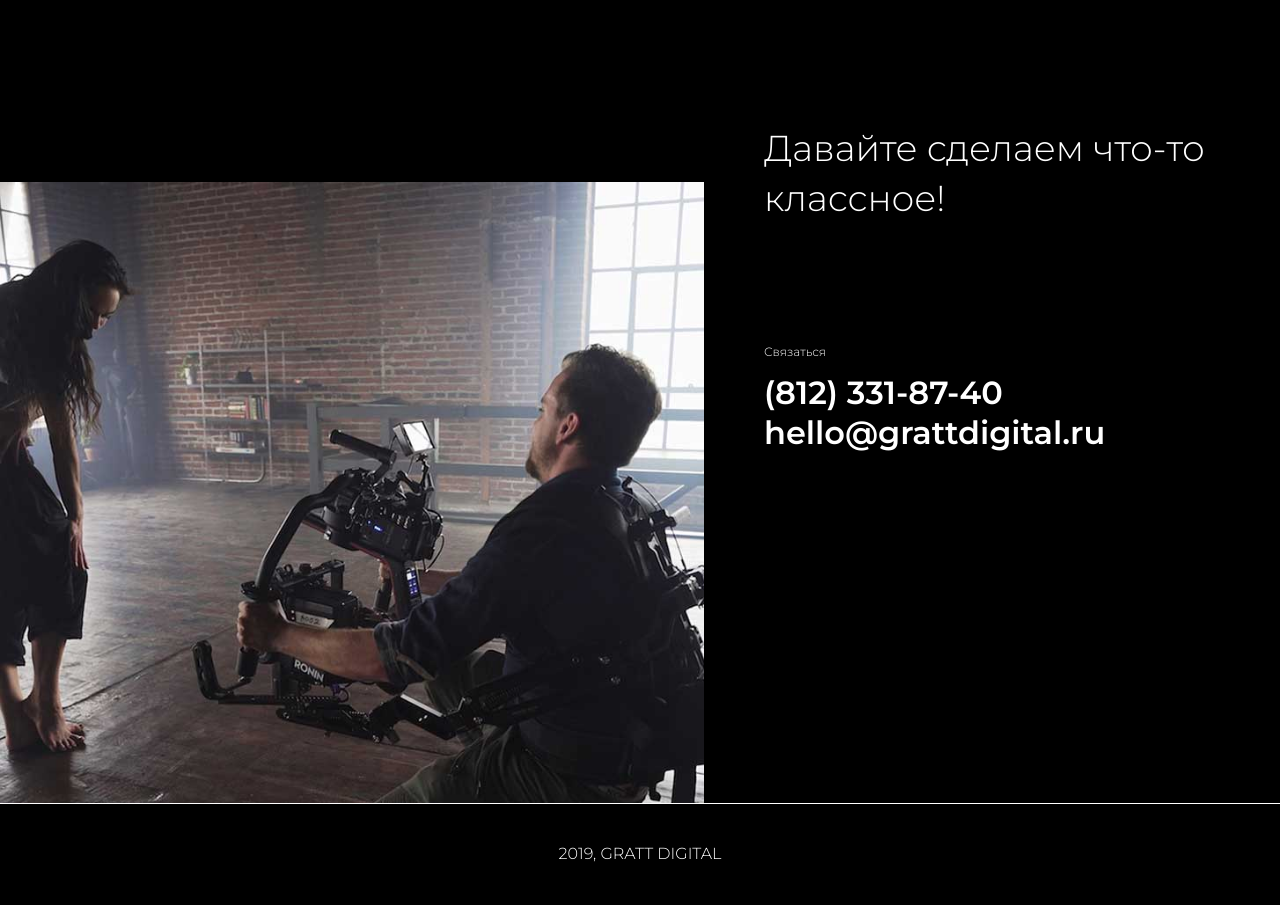
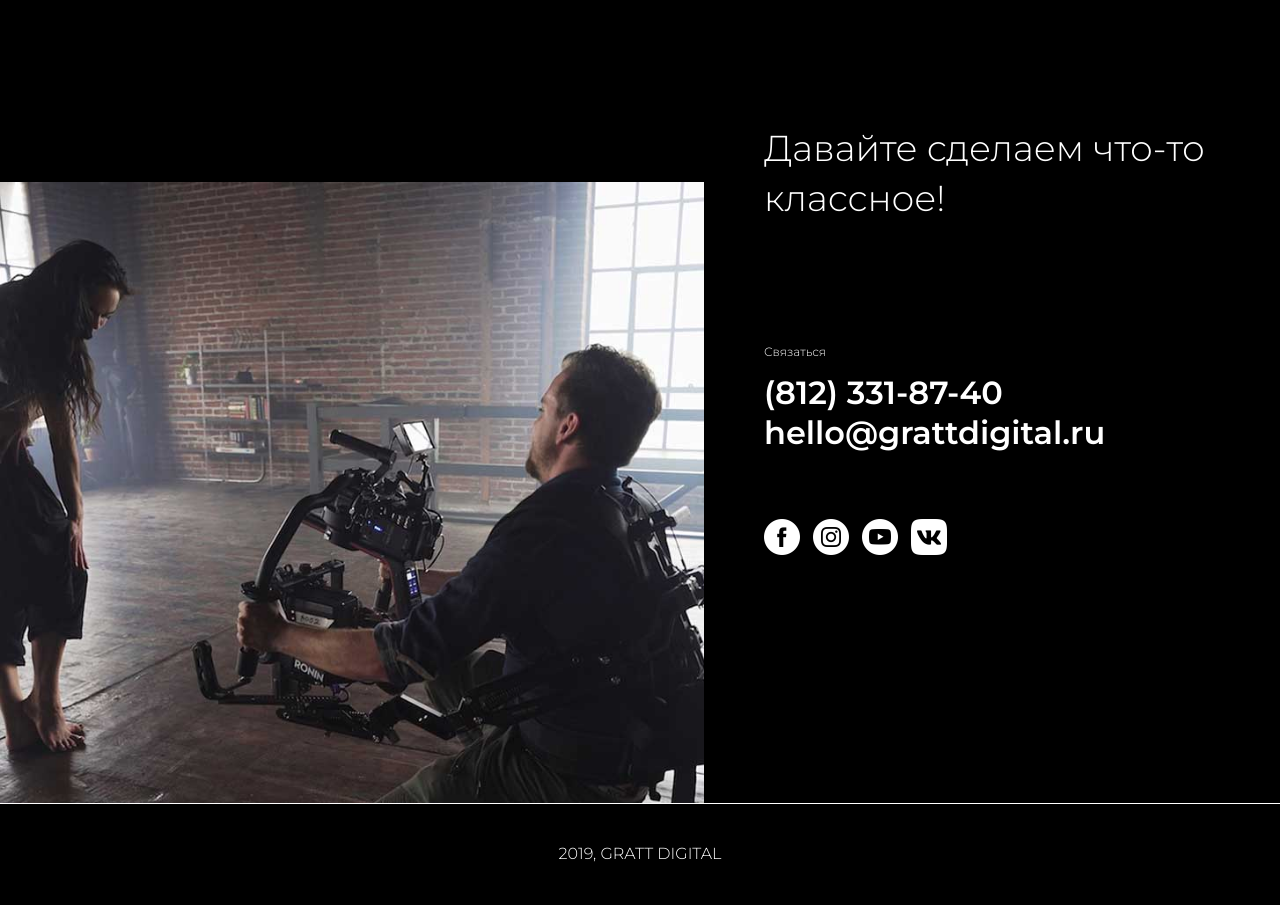
Before and after one commit to GrattDigital/gratt, a website built with webpack: page docs/index.html in a window 1280 px wide. Shown: the part 3077-3982 px from the top of the page. Built offline with nearby package versions, Linux system fonts and the light colour scheme.

Commit message:
add contacts2

```diff
--- a/docs/index.html
+++ b/docs/index.html
@@ -138,7 +138,7 @@
             </div>
           </div>
         </li>
-        <a href="#" class="case__more">Смотреть все кейсы</a>
+        <a href="/cases.html" class="case__more">Смотреть все кейсы</a>
       </section>
       <section class="wrap merge clearfix">
         <div class="merge_wrapper">
@@ -157,6 +157,12 @@
               <p class="contacts_us">Связаться</p>
               <a href="tel:88123318740" class="contacts__link">(812) 331-87-40</a>
               <a href="mailto:hello@grattdigital.ru" class="contacts__link">hello@grattdigital.ru</a>
+              <div class="social__block">
+                <a href="https://www.facebook.com/firmagratt" class="social__fb"></a>
+                <a href="www.intagram.com/grattdigital" class="social__inst"></a>
+                <a href="https://www.youtube.com/channel/UCEUJCUSTTBwA30Xs0SFzxxQ" class="social__yt"></a>
+                <a href="https://vk.com/grattdigital" class="social__vk"></a>
+              </div>
             </div>
           </div>
         </div>
--- a/src/sass/modules/_sect_contacts.sass
+++ b/src/sass/modules/_sect_contacts.sass
@@ -7,6 +7,7 @@
     margin-top: 15vh
     font-size: 4.5vh
     @media screen and (orientation: portrait)
+      margin-top: 6vh
       font-size: 5vw
   &__img
     position: absolute
@@ -21,6 +22,8 @@
     margin-top: 10em
     margin-bottom: 1em
     color: $col_l
+    @media screen and (orientation: portrait)
+      margin-top: 2vw
   &__link
     display: block
     text-decoration: none
@@ -31,9 +34,62 @@
     &:hover
       color: $col_accent
 
-
 .content__block
   float: right
   width: 40%
   @media screen and (orientation: portrait)
     width: 100%
+
+.social
+  &__block
+    display: block
+    margin-top: 1em
+    margin-bottom: 1em
+  &__fb
+    display: inline-block
+    width: 36px
+    height: 36px
+    background-image: url(../img/social_set.png)
+    background-repeat: no-repeat
+    -webkit-background-size: 144px
+    -o-background-size: 144px
+    background-size: 144px
+    background-position: 0px 0px
+    &:hover
+      background-position: 0px -36px
+  &__inst
+    display: inline-block
+    width: 36px
+    height: 36px
+    background-image: url(../img/social_set.png)
+    background-repeat: no-repeat
+    -webkit-background-size: 144px
+    -o-background-size: 144px
+    background-size: 144px
+    background-position: -36px 0px
+    &:hover
+      background-position: -36px -36px
+  &__yt
+    display: inline-block
+    width: 36px
+    height: 36px
+    background-image: url(../img/social_set.png)
+    background-repeat: no-repeat
+    -webkit-background-size: 144px
+    -o-background-size: 144px
+    background-size: 144px
+    background-position: -72px 0px
+    &:hover
+      background-position: -72px -36px
+  &__vk
+    display: inline-block
+    width: 36px
+    height: 36px
+    background-image: url(../img/social_set.png)
+    background-repeat: no-repeat
+    -webkit-background-size: 144px
+    -o-background-size: 144px
+    background-size: 144px
+    background-position: -108px 0px
+    &:hover
+      background-position: -108px -36px
```
Also changed, not shown: src/templates/modules/_sect_cases.html (+1 -1 lines), src/templates/modules/_sect_contacts.html (+6 -0 lines), docs/css/app.css, docs/img/social_set.png (added), src/img/social_set.png (added), 2 other files.
